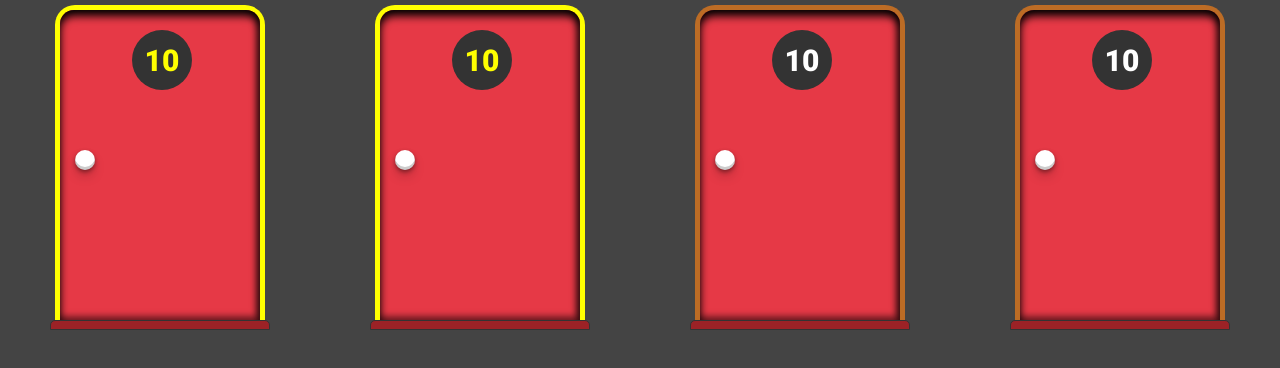
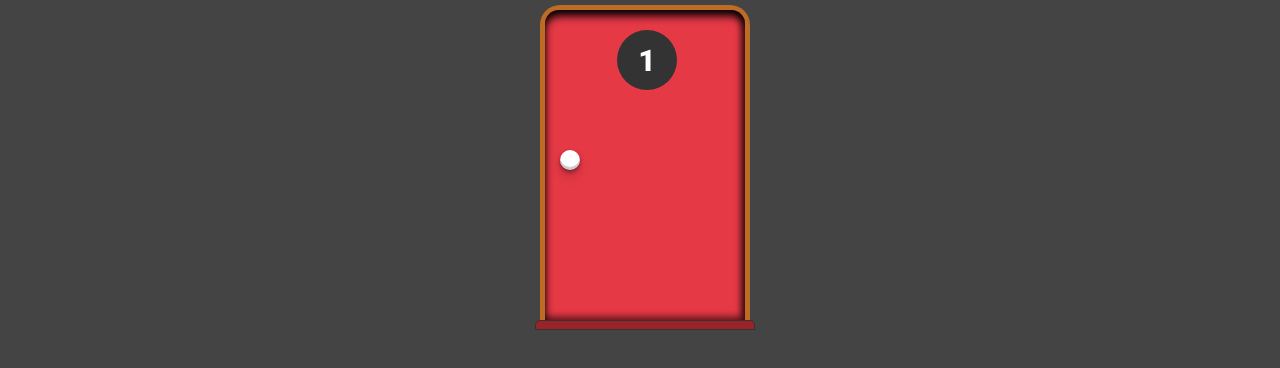
Before and after one commit to JeanSantos5580/Monty-Hall-Jogo-das-Portas, a Next.js app: page / in a window 1280 px wide. Shown: the top 368 px of the page. Built offline with nearby package versions, Linux system fonts and the light colour scheme.

Commit message:
Inserting Typescript to the project

```diff
--- a/components/Porta/Porta.jsx
+++ /dev/null
@@ -1,32 +0,0 @@
-import styles from "./styles.module.css"
-
-export default function Porta({selecionada}) {
-
-    const portaSelecionada =
-    selecionada ?
-    styles.estruturaSelecionada : ''
-
-    const macanetaSelecionada =
-    selecionada ?
-    styles.macanetaSelecionada : ''
-
-    const numeroSelecionado =
-    selecionada ?
-    styles.numeroSelecionado : ''
-
-    return (
-        <div className={styles.container}>
-
-            <div
-            className=
-            {`${styles.estrutura} ${portaSelecionada}`}>
-                <div className={styles.porta} >
-                    <div className={`${styles.numero} ${numeroSelecionado}`}>10</div>
-                    <div className={`${styles.macaneta} ${macanetaSelecionada}`}></div>
-                </div>
-            </div>
-
-            <div className={styles.base}></div>
-        </div>
-    )
-}
--- /dev/null
+++ b/components/Porta/Porta.tsx
@@ -0,0 +1,37 @@
+import styles from "./styles.module.css"
+import PortaModel from "../../model/porta"
+
+
+interface PortaProps {
+    value: PortaModel
+    onChange: (novaPorta: PortaModel) => void
+}
+export default function Porta(props: PortaProps) {
+
+    const porta = props.value
+
+    const alternarSelecao = e => props.onChange(porta.alternarSeleção())
+
+    const portaSelecionada =
+    porta.selecionada ?
+    styles.estruturaSelecionada : ''
+
+
+    return (
+        <div
+        className={styles.container}
+        onClick={alternarSelecao}
+        >
+            <div
+            className=
+            {`${styles.estrutura} ${portaSelecionada}`}>
+                <div className={styles.porta} >
+                    <div className={styles.numero}>{porta.numero}</div>
+                    <div className={styles.macaneta}></div>
+                </div>
+            </div>
+
+            <div className={styles.basePorta}></div>
+        </div>
+    )
+}
--- a/components/Porta/styles.module.css
+++ b/components/Porta/styles.module.css
@@ -18,14 +18,6 @@
     border-top: 0.5rem solid #FF0;
     border-left: 0.5rem solid #FF0;
     border-right: 0.5rem solid #FF0;
-}
-
-.numeroSelecionado{
-    color: #FF0;
-}
-
-.macanetaSelecionada{
-    background-color: #FF0;
 }
 
 .porta {
@@ -68,7 +60,7 @@
     box-shadow: rgba(0, 0, 0, 0.4) 0px 2px 4px, rgba(0, 0, 0, 0.3) 0px 7px 13px -3px, rgba(0, 0, 0, 0.2) 0px -3px 0px inset;
 }
 
-.base {
+.basePorta {
     width: 22rem;
     height: 1rem;
     background: #9b2226;
--- a/model/porta.js
+++ b/model/porta.ts
@@ -1,11 +1,11 @@
-export default class Porta{
-    #numero
-    #temPresente
-    #selecionada
-    #aberta
+export default class PortaModel{
+    #numero:number
+    #temPresente: boolean
+    #selecionada: boolean
+    #aberta: boolean
 
     constructor(
-        numero,
+        numero: number,
         temPresente = false,
         selecionada = false,
         aberta = false
@@ -32,16 +32,16 @@
 
         desselecionar(){
             const selecionada = false
-            return new Porta(this.numero, this.temPresente, selecionada, this.aberta)
+            return new PortaModel(this.numero, this.temPresente, selecionada, this.aberta)
         }
 
         alternarSeleção(){
             const selecionada = !this.selecionada
-            return new Porta(this.numero, this.temPresente, selecionada, this.aberta)
+            return new PortaModel(this.numero, this.temPresente, selecionada, this.aberta)
         }
 
         abrir(){
             const aberta = true
-            return new Porta(this.numero, this.temPresente, this.selecionada, aberta)
+            return new PortaModel(this.numero, this.temPresente, this.selecionada, aberta)
         }
 }
--- a/package.json
+++ b/package.json
@@ -14,6 +14,8 @@
     "react-dom": "18.2.0"
   },
   "devDependencies": {
+    "@types/node": "18.11.15",
+    "@types/react": "18.0.26",
     "eslint": "8.29.0",
     "eslint-config-next": "13.0.6"
   }
--- a/pages/index.jsx
+++ /dev/null
@@ -1,13 +0,0 @@
-import Porta from "../components/Porta/Porta";
-import Presente from "../components/Presente/Presente";
-
-export default function Home() {
-  return (
-    <div style={{display: 'flex'}}>
-      <Porta selecionada/>
-      <Porta selecionada/>
-      <Porta />
-      <Porta />
-    </div>
-  )
-}
--- /dev/null
+++ b/pages/index.tsx
@@ -0,0 +1,17 @@
+import { useState } from "react";
+import Porta from "../components/Porta/Porta";
+import Presente from "../components/Presente/Presente";
+import PortaModel from "../model/porta";
+
+export default function Home() {
+
+  const [p1, setP1] = useState(new PortaModel(1, false, false))
+
+  const [texto, setTexto] = useState('...')
+
+  return (
+    <div style={{ display: 'flex', flexDirection: 'column' }}>
+        <Porta value={p1} onChange={novaPorta => setP1(novaPorta)}/>
+    </div>
+  )
+}
```
Also changed, not shown: tsconfig.json (added, +30 -0 lines), 1 other file (tests, documents, lock files or other folders).
